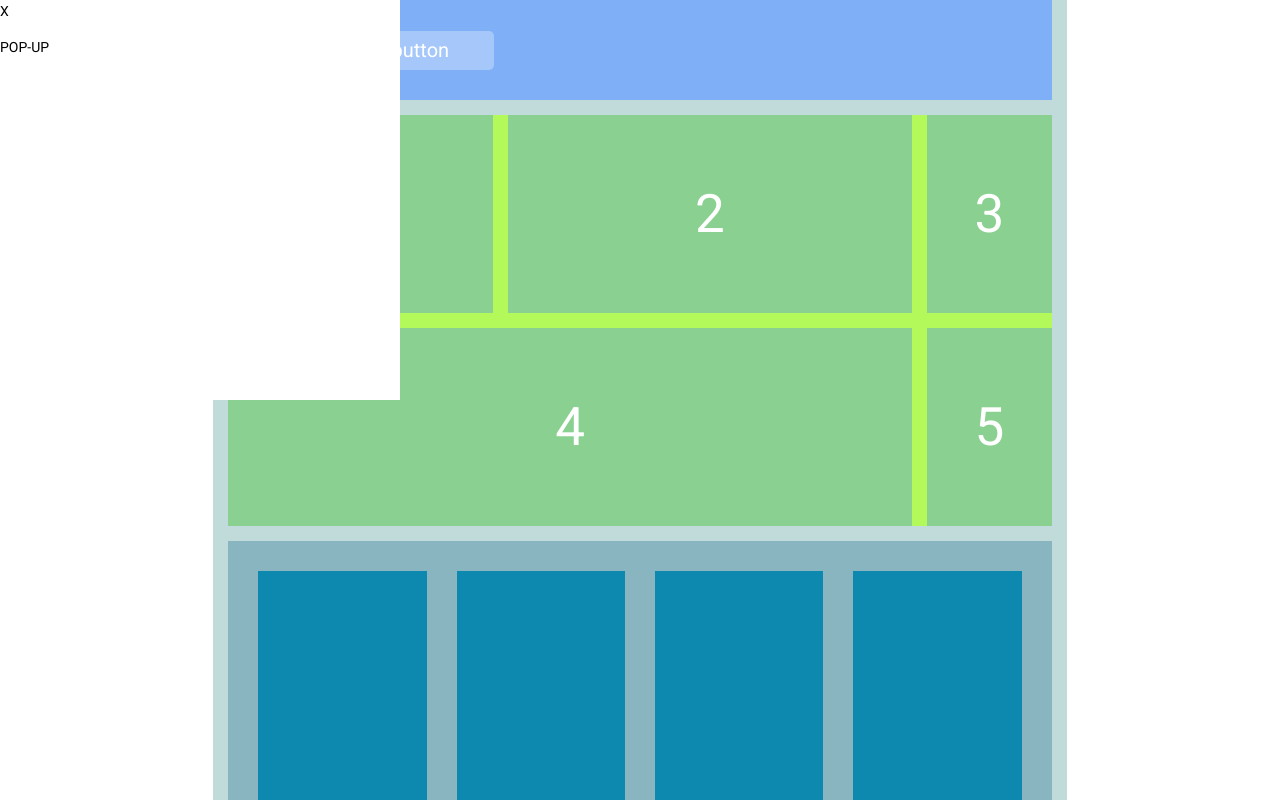
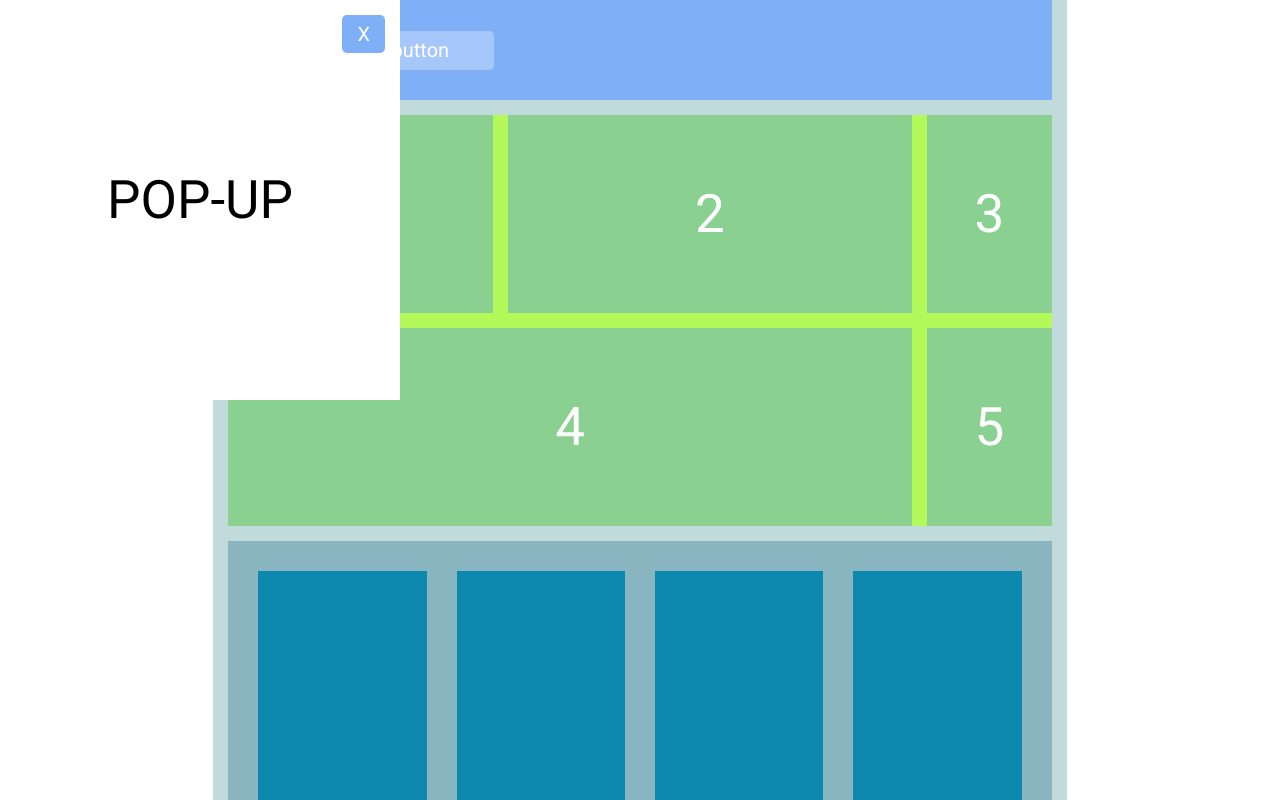
Before and after one commit to anmacik/page-layout, a plain HTML site: page index.html in a window 1280 px wide. Both pictures are taken after a click on the link "Open pop-up button". Shown: the top 800 px of the page. Drawn offline with Linux system fonts and the light colour scheme.

Commit message:
Update styles.css

```diff
--- a/stylesheet/styles.css
+++ b/stylesheet/styles.css
@@ -61,9 +61,27 @@ header{
   visibility: visible;
 }
 .popup{
+	position:relative;
 	height:400px;
 	width:400px;
 	background-color:white;
+	display:flex;
+	align-items:center;
+	justify-content:center;
+	font-size:53px;
+}
+.popup>p{
+font-size:53px;
+}
+.close{
+	position:absolute;
+	top:15px;
+	right:15px;
+	color:white;
+	border-radius:5px;
+	background-color:#7FAFF6;
+	font-size:20px;
+	padding:8px 15px 8px 15px;
 }
 .block1{
 	margin-top:15px;
```
